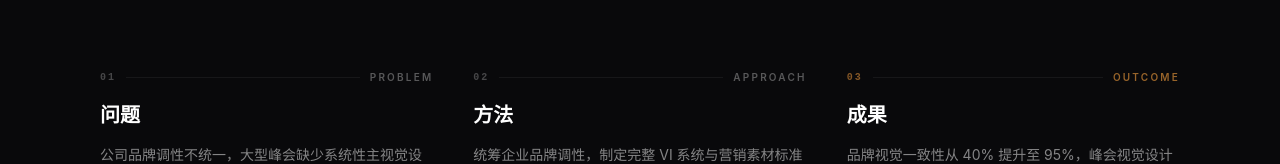
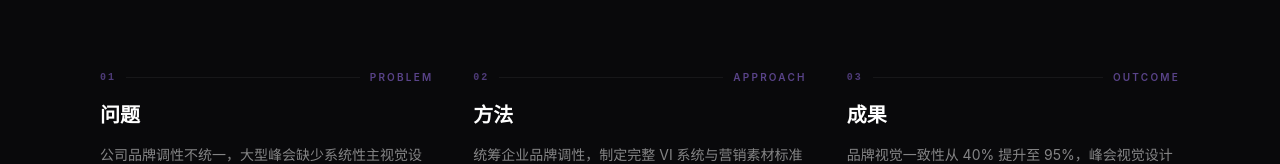
Before and after one commit to weijinshan97-design/weijinshan, a Next.js app: page /work/brand-case-study in a window 1280 px wide. Shown: the part 433-597 px from the top of the page. Built offline with nearby package versions, Linux system fonts and the light colour scheme; a web font is replaced by a local one.

Commit message:
详情页Problem/Approach/Outcome编号和标签改为主色调蓝紫

```diff
--- a/src/app/work/[slug]/page.tsx
+++ b/src/app/work/[slug]/page.tsx
@@ -831,15 +831,11 @@ export default async function WorkPage({ params }: WorkPageProps) {
               {insightCards.map((card) => (
                 <div key={card.num}>
                   <div className="flex items-center gap-2.5 mb-4">
-                    <span className={`text-[10px] font-mono font-semibold uppercase tracking-[0.2em] ${
-                      card.accent ? "text-[#d68b38]/60" : "text-white/25"
-                    }`}>
+                    <span className="text-[10px] font-mono font-semibold uppercase tracking-[0.2em] text-[#7c5cbf]/60">
                       {card.num}
                     </span>
                     <span className="h-px flex-1 bg-white/[0.06]" />
-                    <span className={`text-[10px] font-semibold uppercase tracking-[0.22em] ${
-                      card.accent ? "text-[#d68b38]/70" : "text-white/32"
-                    }`}>
+                    <span className="text-[10px] font-semibold uppercase tracking-[0.22em] text-[#7c5cbf]/70">
                       {card.label}
                     </span>
                   </div>
```
